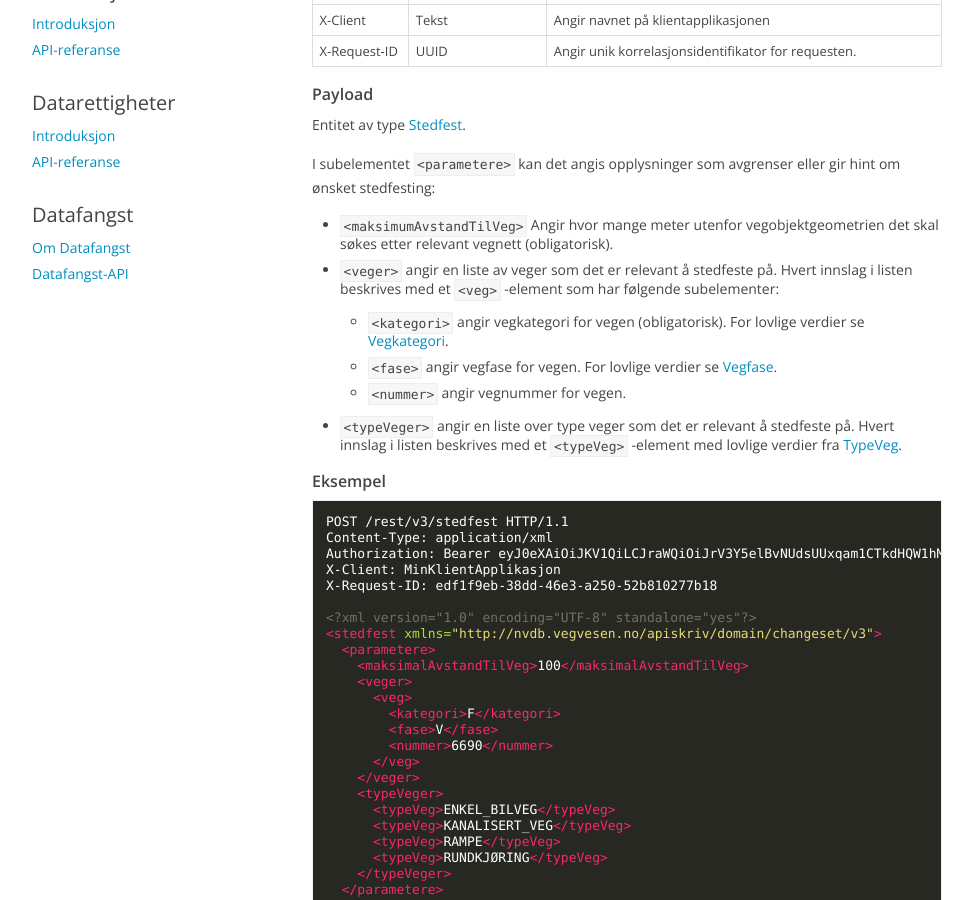
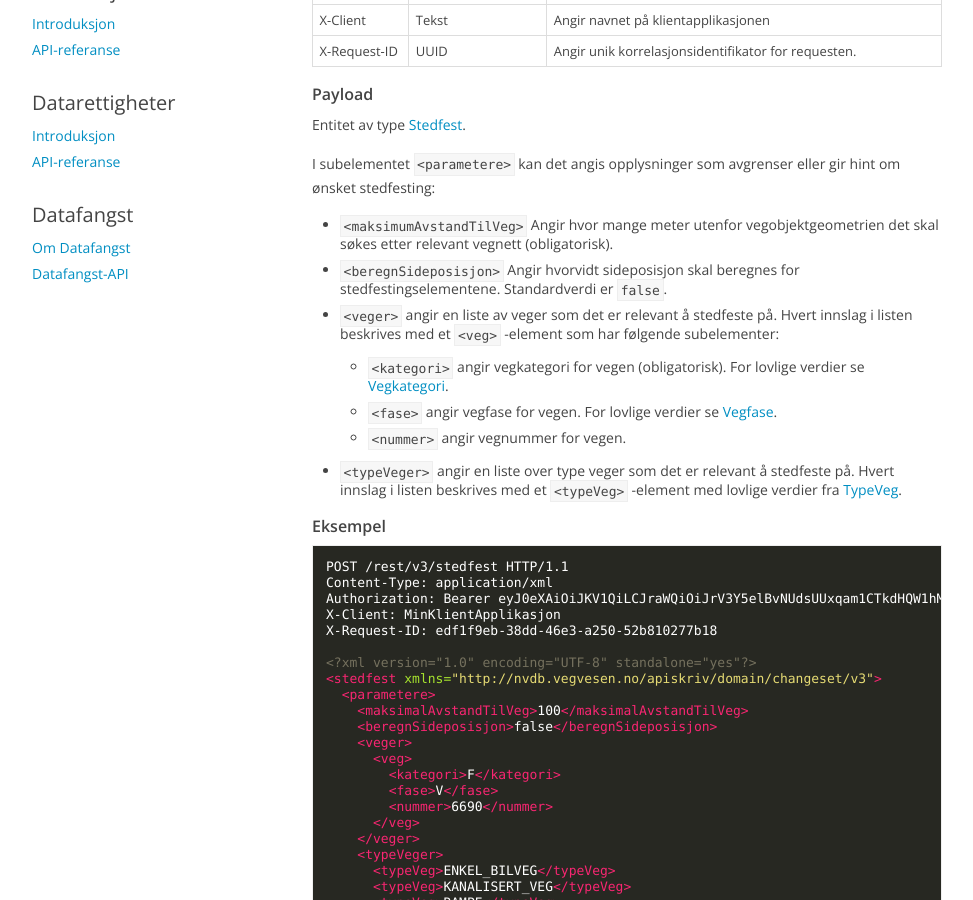
Before and after one commit to nvdb-vegdata/apiskrivdokumentasjon, a Jekyll site: the page built from stedfesting/api-referanse.md, in a window 1280 px wide and 900 px high, scrolled down 1091 px. Shown: the whole window, without its empty margins (153-1126 px from the left). Built offline with Jekyll 4.4.1, drawn with Linux system fonts in a browser that asks for light colours; our own code applies the rules of GitHub Pages for plain Markdown files.

Commit message:
New localization parameter: beregnSideposisjon

````diff
--- a/stedfesting/api-referanse.md
+++ b/stedfesting/api-referanse.md
@@ -53,6 +53,7 @@ Entitet av type [Stedfest](https://nvdbapiskriv.atlas.vegvesen.no/rest/v3/stedfe
 I subelementet ```<parametere>``` kan det angis opplysninger som avgrenser eller gir hint om ønsket stedfesting:
 
 * ```<maksimumAvstandTilVeg>``` Angir hvor mange meter utenfor vegobjektgeometrien det skal søkes etter relevant vegnett (obligatorisk).
+* ```<beregnSideposisjon>``` Angir hvorvidt sideposisjon skal beregnes for stedfestingselementene. Standardverdi er ```false```.
 * ```<veger>``` angir en liste av veger som det er relevant å stedfeste på. Hvert innslag i listen beskrives med et ```<veg>``` -element som har følgende subelementer:
   * ```<kategori>``` angir vegkategori for vegen (obligatorisk). For lovlige verdier se [Vegkategori](https://nvdbapiskriv.atlas.vegvesen.no/rest/v3/stedfest/vegkategori.xsd).
   * ```<fase>``` angir vegfase for vegen. For lovlige verdier se [Vegfase](https://nvdbapiskriv.atlas.vegvesen.no/rest/v3/stedfest/vegfase.xsd).
@@ -72,6 +73,7 @@ X-Request-ID: edf1f9eb-38dd-46e3-a250-52b810277b18
 <stedfest xmlns="http://nvdb.vegvesen.no/apiskriv/domain/changeset/v3">
   <parametere>
     <maksimalAvstandTilVeg>100</maksimalAvstandTilVeg>
+    <beregnSideposisjon>false</beregnSideposisjon>
     <veger>
       <veg>
         <kategori>F</kategori>
````
